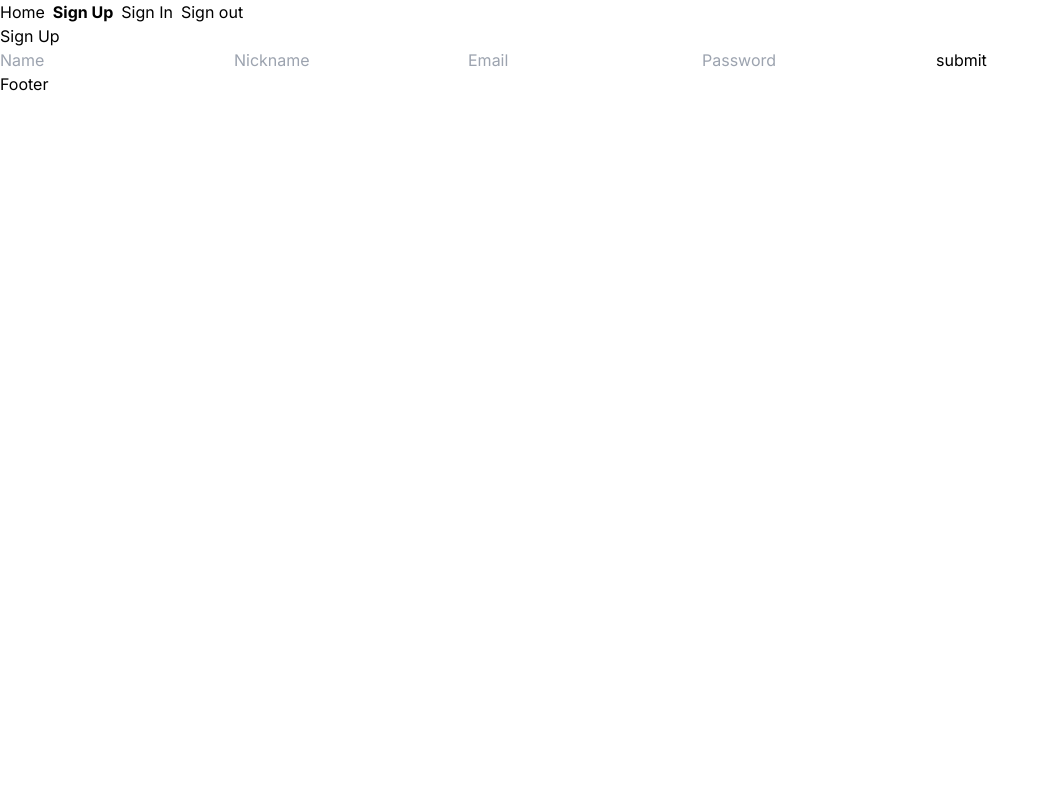
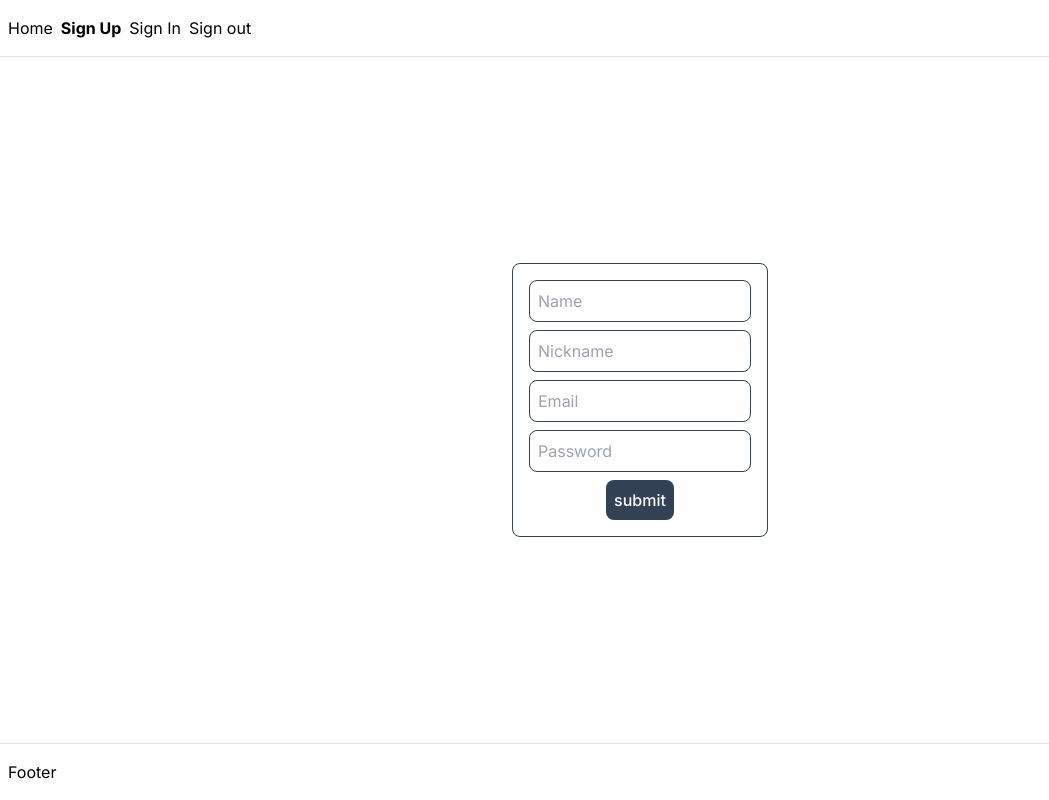
Before and after one commit to bxr5xrk/debates, a Next.js app in the folder modules/web/: page /sign-up in a window 1280 px wide. Shown: the whole page, without its empty margins (0-1049 px from the left). Built offline with nearby package versions, Linux system fonts and the light colour scheme; no server answers.

Commit message:
feat[web]: added basic styles

```diff
--- a/modules/web/src/app/_layout/root-layout.tsx
+++ b/modules/web/src/app/_layout/root-layout.tsx
@@ -2,6 +2,7 @@ import { PropsWithChildren } from "react";
 import { Inter } from "next/font/google";
 import { Header } from "@/widgets/header";
 import { Footer } from "@/widgets/footer";
+import { cl } from "@/shared/lib/cl";
 
 const inter = Inter({ subsets: ["latin"] });
 
@@ -9,7 +10,7 @@ export async function RootLayout(props: PropsWithChildren): Promise<JSX.Element>
     const { children } = props;
 
     return (
-        <body className={inter.className}>
+        <body className={cl(inter.className, "grid grid-rows-[auto_1fr_auto] min-h-screen w-screen")}>
             <Header />
             {children}
             <Footer />
--- a/modules/web/src/features/auth/sign-in-by-credentials/ui/sign-in-by-credentials-form/sign-in-by-credentials-form.tsx
+++ b/modules/web/src/features/auth/sign-in-by-credentials/ui/sign-in-by-credentials-form/sign-in-by-credentials-form.tsx
@@ -4,8 +4,13 @@ import { FormEvent, useRef } from "react";
 import { useSignIn } from "../../api";
 import { useAfterFetch } from "@/shared/hooks";
 import { API } from "@/shared/api/api-routes";
+import { cl } from "@/shared/lib/cl";
 
-export function SignInByCredentialsForm(): JSX.Element {
+type SignInByCredentialsFormProps = React.DetailedHTMLProps<React.FormHTMLAttributes<HTMLFormElement>, HTMLFormElement>
+
+export function SignInByCredentialsForm(props: SignInByCredentialsFormProps): JSX.Element {
+    const { className, ...meta } = props;
+
     const emailRef = useRef<HTMLInputElement>(null);
     const passwordRef = useRef<HTMLInputElement>(null);
     const { trigger } = useSignIn();
@@ -23,10 +28,10 @@ export function SignInByCredentialsForm(): JSX.Element {
     }
 
     return (
-        <form onSubmit={onSubmit}>
-            <input type="email" name="email" required id="email" minLength={2} placeholder="Email" ref={emailRef} />
-            <input type="password" name="password" required minLength={2} id="password" placeholder="Password" ref={passwordRef} />
-            <button type="submit">submit</button>
+        <form className={cl("flex flex-col w-full gap-2", className)} onSubmit={onSubmit} {...meta}>
+            <input className="border rounded-lg border-slate-700 p-2" type="email" name="email" required id="email" minLength={2} placeholder="Email" ref={emailRef} />
+            <input className="border rounded-lg border-slate-700 p-2" type="password" name="password" required minLength={2} id="password" placeholder="Password" ref={passwordRef} />
+            <button className="bg-slate-700 text-white w-fit mx-auto p-2 rounded-lg font-medium" type="submit">submit</button>
         </form>
     );
 }
--- a/modules/web/src/features/auth/sign-up-by-credentials/ui/sign-up-by-credentials-form/sign-up-by-credentials-form.tsx
+++ b/modules/web/src/features/auth/sign-up-by-credentials/ui/sign-up-by-credentials-form/sign-up-by-credentials-form.tsx
@@ -27,12 +27,12 @@ export function SignUpByCredentialsForm(): JSX.Element {
     }
 
     return (
-        <form onSubmit={onSubmit}>
-            <input type="text" name="name" required minLength={2} id="name" placeholder="Name" ref={nameRef} />
-            <input type="text" name="nickname" required minLength={2} id="nickname" placeholder="Nickname" ref={nicknameRef} />
-            <input type="email" name="email" required id="email" minLength={2} placeholder="Email" ref={emailRef} />
-            <input type="password" name="password" required minLength={2} id="password" placeholder="Password" ref={passwordRef} />
-            <button type="submit">submit</button>
+        <form className="flex flex-col w-full gap-2" onSubmit={onSubmit}>
+            <input className="border rounded-lg border-slate-700 p-2" type="text" name="name" required minLength={2} id="name" placeholder="Name" ref={nameRef} />
+            <input className="border rounded-lg border-slate-700 p-2" type="text" name="nickname" required minLength={2} id="nickname" placeholder="Nickname" ref={nicknameRef} />
+            <input className="border rounded-lg border-slate-700 p-2" type="email" name="email" required id="email" minLength={2} placeholder="Email" ref={emailRef} />
+            <input className="border rounded-lg border-slate-700 p-2" type="password" name="password" required minLength={2} id="password" placeholder="Password" ref={passwordRef} />
+            <button className="bg-slate-700 text-white w-fit mx-auto p-2 rounded-lg font-medium" type="submit">submit</button>
         </form>
     );
 }
--- a/modules/web/src/features/auth/whoami/api/index.ts
+++ b/modules/web/src/features/auth/whoami/api/index.ts
@@ -1,3 +1,5 @@
+"use client";
+
 import { API } from "@/shared/api/api-routes";
 import { baseFetcher } from "@/shared/api/fetcher";
 import { AxiosError } from "axios";
--- a/modules/web/src/router/auth/sign-in/sign-in.tsx
+++ b/modules/web/src/router/auth/sign-in/sign-in.tsx
@@ -4,9 +4,10 @@ import { Page } from "@/shared/layout/page";
 export function SignInPage(): JSX.Element {
 
     return (
-        <Page>
-      Sign In
-            <SignInByCredentialsForm />
+        <Page className="flex items-center justify-center">
+            <div className="max-w-64 p-4 border border-slate-700 rounded-lg">
+                <SignInByCredentialsForm />
+            </div>
         </Page>
     );
 }
--- a/modules/web/src/router/auth/sign-up/sign-up.tsx
+++ b/modules/web/src/router/auth/sign-up/sign-up.tsx
@@ -2,11 +2,11 @@ import { SignUpByCredentialsForm } from "@/features/auth";
 import { Page } from "@/shared/layout/page";
 
 export function SignUpPage(): JSX.Element {
-
     return (
-        <Page>
-      Sign Up
-            <SignUpByCredentialsForm />
+        <Page className="flex items-center justify-center">
+            <div className="max-w-64 p-4 border border-slate-700 rounded-lg">
+                <SignUpByCredentialsForm />
+            </div>
         </Page>
     );
 }
--- a/modules/web/src/shared/layout/page/page.tsx
+++ b/modules/web/src/shared/layout/page/page.tsx
@@ -12,7 +12,7 @@ export function Page(props: PropsWithChildren<PageProps>): JSX.Element {
     if (protect) {
         return (
             <ProtectedRoute>
-                <main {...meta} className={cl("", className)}>
+                <main {...meta} className={cl("p-2 w-full h-full max-w-screen-2xl mx-auto", className)}>
                     {children}
                 </main>
             </ProtectedRoute>
@@ -20,7 +20,7 @@ export function Page(props: PropsWithChildren<PageProps>): JSX.Element {
     }
 
     return (
-        <main {...meta} className={cl("", className)}>
+        <main {...meta} className={cl("p-2 w-full h-full max-w-screen-2xl mx-auto", className)}>
             {children}
         </main>
     );
--- a/modules/web/src/widgets/footer/footer.tsx
+++ b/modules/web/src/widgets/footer/footer.tsx
@@ -1,7 +1,9 @@
 export function Footer(): JSX.Element {
     return (
-        <footer>
-      Footer
+        <footer className="flex border-t w-full">
+            <div className="w-full px-2 py-4 max-w-screen-2xl mx-auto">
+        Footer
+            </div>
         </footer>
     );
 }
--- a/modules/web/src/widgets/header/header.tsx
+++ b/modules/web/src/widgets/header/header.tsx
@@ -36,7 +36,8 @@ export function Header(): JSX.Element {
     const isLoggedIn = data?.data?.id;
 
     return (
-        <header>
+        <header className="flex border-b w-full">
+            <div className="w-full px-2 py-4 max-w-screen-2xl mx-auto">
                 <nav className="flex gap-2">
                     {navItems.map((item) => {
                         if ((isLoggedIn && item.hideIfLogged) || (!isLoggedIn && item.protect)) {
@@ -44,13 +45,14 @@ export function Header(): JSX.Element {
                         }
 
                         return (
-                        <Link href={item.href} key={item.href} className={cl(pathname === item.href && "font-bold")}>
+                            <Link scroll={false} href={item.href} key={item.href} className={cl(pathname === item.href && "font-bold")}>
                                 {item.label}
                             </Link>
                         );
                     })}
                     <SignOutAction />
                 </nav>
+            </div>
         </header>
     );
 }
```
Lines whose indentation alone changed are shown as unchanged.
